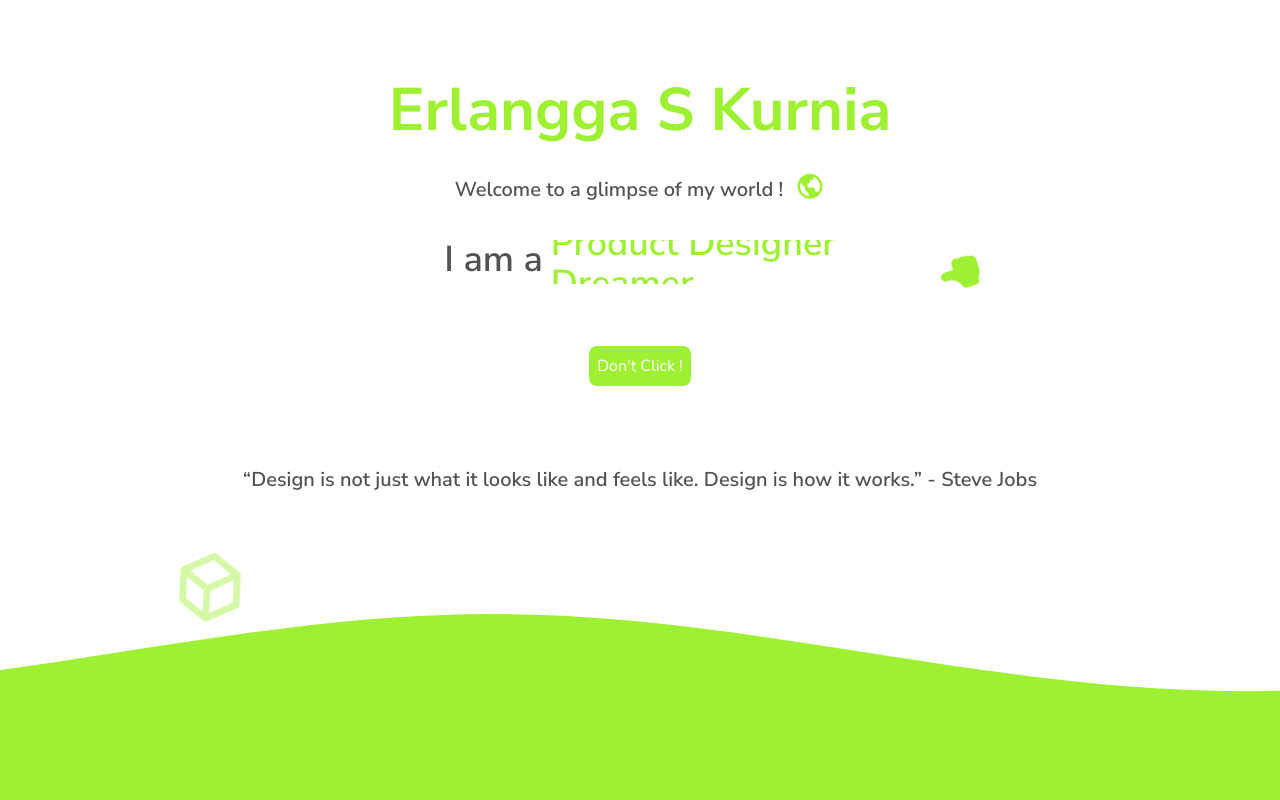
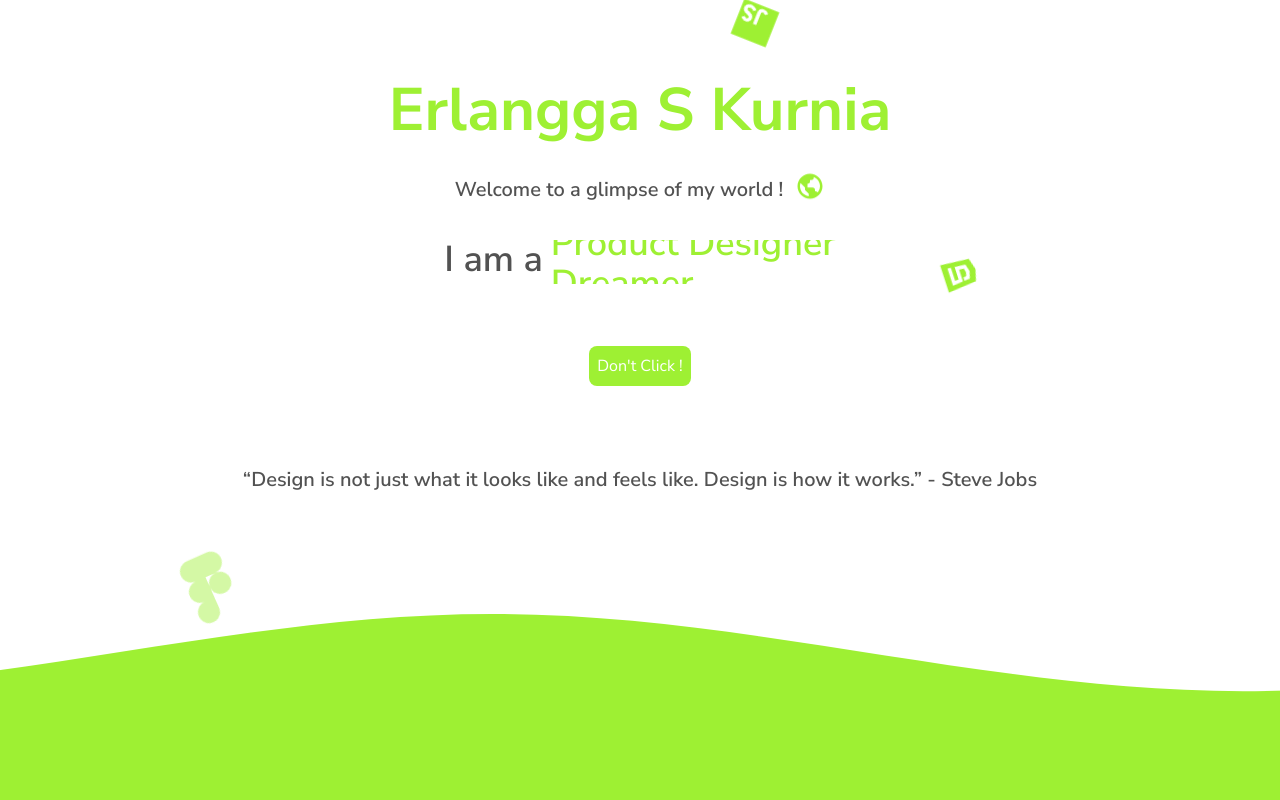
Before and after one commit to ErgaAsDev/ergaasdesigner, a Next.js app: page / in a window 1280 px wide. Both pictures are taken after a click on the button "Don't Click !". Shown: the top 800 px of the page. Built offline with nearby package versions, Linux system fonts and the light colour scheme.

Commit message:
added more animation icons

```diff
--- a/pages/components/Wavesbg.jsx
+++ b/pages/components/Wavesbg.jsx
@@ -1,13 +1,14 @@
 import styles from "./icon.module.css";
-import { BiCubeAlt } from "react-icons/bi";
+import { BiLogoFigma } from "react-icons/bi";
+import { BiLogoJavascript } from "react-icons/bi";
 import { BiSolidSmile } from "react-icons/bi";
-import { BsFillHandThumbsUpFill } from "react-icons/bs";
+import { AiFillHtml5 } from "react-icons/ai";
 import { PiPaperPlaneRightDuotone } from "react-icons/pi";
 
 const Wavesbg = ({ hexColor, animate }) => {
   return (
     <div className="mt-[120px]">
-      <BiCubeAlt
+      <BiLogoFigma
         size={80}
         className={`absolute left-[60px] md:left-[170px] ${
           !animate && "hidden"
@@ -23,12 +24,20 @@ const Wavesbg = ({ hexColor, animate }) => {
         color={hexColor}
       /> */}
 
-      <BsFillHandThumbsUpFill
+      <AiFillHtml5
         size={40}
         className={`absolute right-[120px] md:right-[300px] ${
           !animate && "hidden"
         }`}
         id={animate ? styles.iconSmile : ""}
+        color={hexColor}
+      />
+      <BiLogoJavascript
+        size={50}
+        className={`absolute right-[250px] md:right-[500px] ${
+          !animate && "hidden"
+        }`}
+        id={animate ? styles.iconJS : ""}
         color={hexColor}
       />
 
--- a/pages/components/icon.module.css
+++ b/pages/components/icon.module.css
@@ -41,7 +41,7 @@
     transform: translateY(0) rotate(360deg);
   }
 }
-#iconThumb {
+#iconJS {
   animation: iconAnimationThumb 5s linear infinite; /* Adjust the animation duration as needed */
 }
 
@@ -52,7 +52,7 @@
   }
   50% {
     opacity: 1;
-    transform: translateY(700px) rotate(180deg); /* Adjust the value for the desired upward translation */
+    transform: translateY(-700px) rotate(180deg); /* Adjust the value for the desired upward translation */
   }
   85% {
     opacity: 1;
```
